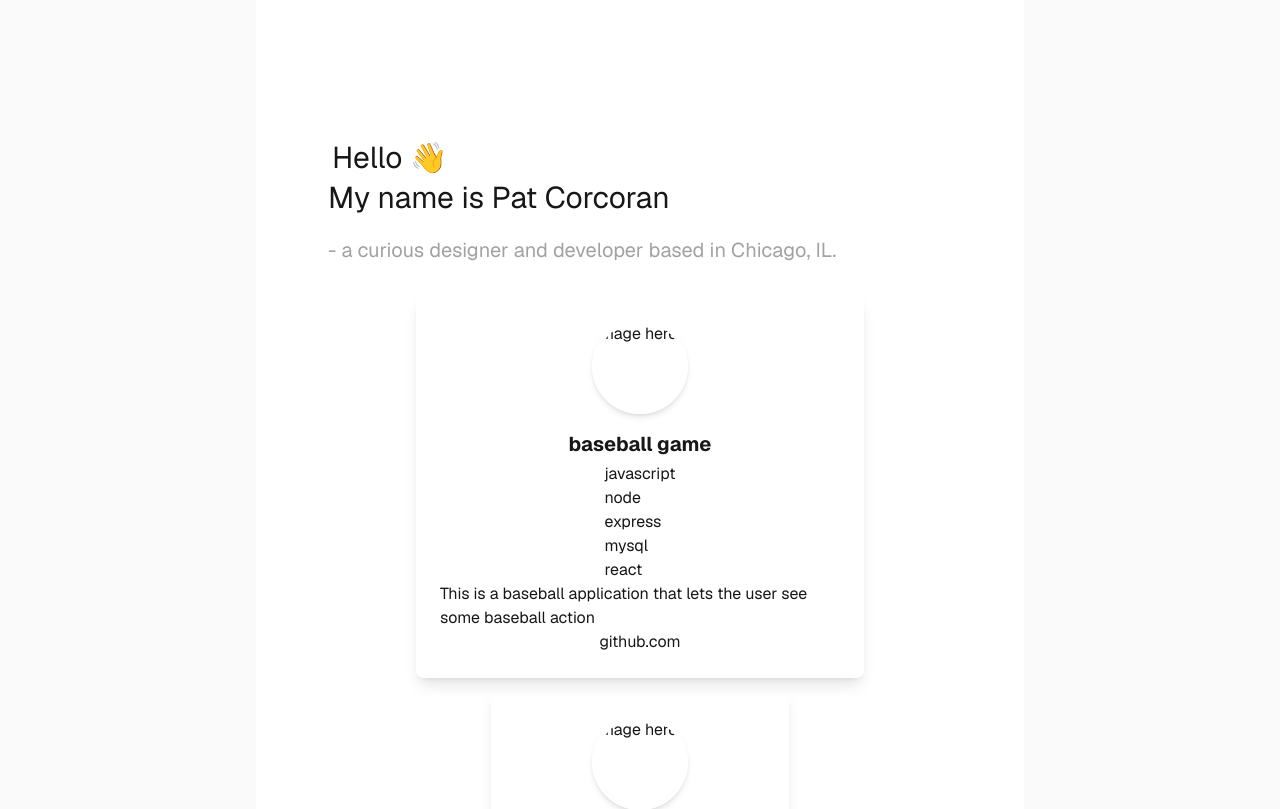
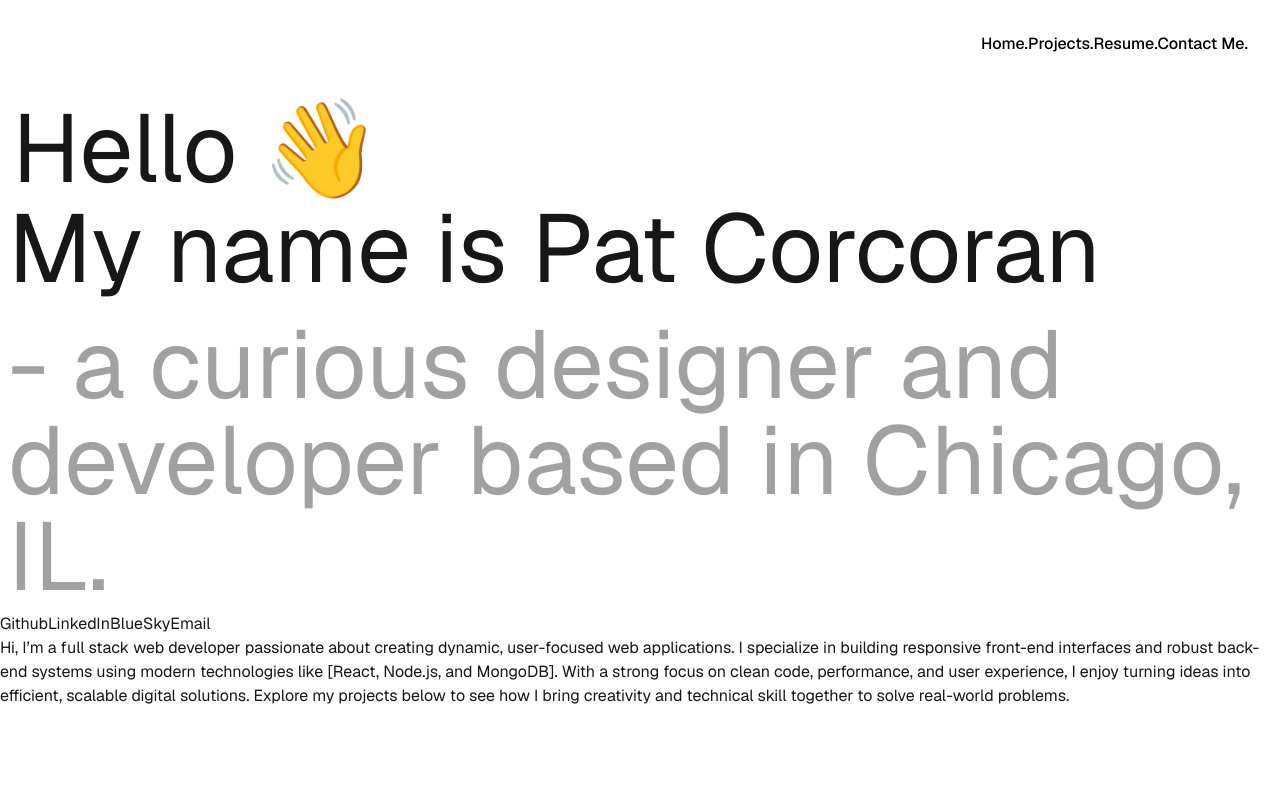
Before and after one commit to patrickcorcoran10/portfolio-2025, a Next.js app: page / in a window 1280 px wide. Shown: the top 809 px of the page. Built offline with nearby package versions, Linux system fonts and the light colour scheme.

Commit message:
header adn others added not styled

```diff
--- /dev/null
+++ b/app/components/Button.tsx
@@ -0,0 +1,33 @@
+'use client'
+import React from "react";
+// import { useTheme } from "next-themes";
+// import data from "../../data/portfolio.json";
+
+const Button = ({ children, type, onClick, classes }) => {
+//   const { theme } = useTheme();
+  if (type === "primary") {
+    return (
+      <button
+        onClick={onClick}
+        type="button"
+        className={`text-sm tablet:text-base p-1 laptop:p-2 m-1 laptop:m-2 rounded-lg
+        }  transition-all duration-300 ease-out first:ml-0 hover:scale-105 active:scale-100 link
+
+        ${classes}`}
+      >
+        {children}
+      </button>
+    );
+  }
+  return (
+    <button
+      onClick={onClick}
+      type="button"
+      className={`text-sm tablet:text-base p-1 laptop:p-2 m-1 laptop:m-2 rounded-lg flex items-center transition-all ease-out duration-300  hover:scale-105 active:scale-100  tablet:first:ml-0  ${classes} link`}
+    >
+      {children}
+    </button>
+  );
+};
+
+export default Button;
--- /dev/null
+++ b/app/components/Header.tsx
@@ -0,0 +1,46 @@
+'use client'
+import {useRouter} from 'next/navigation';
+// import React, { useEffect, useState } from "react";
+
+const Header = () => {
+    const router = useRouter();
+    // const [mounted, setMounted] = useState(false)
+
+    // useEffect(() => {
+    //     setMounted(true);
+    // }, []);
+    return (
+        <header className="w-full min-h-40px bg-white text-black justify-end p-8">
+            <div className="flex justify-end">
+
+                <h1
+                    onClick={() => router.push("/")}
+                    className="font-medium cursor-pointer mob:p-2  pr-10px pl-10px "
+                >
+                    Home.
+                </h1>
+                <h1
+                    onClick={() => router.push("/")}
+                    className="font-medium cursor-pointer mob:p-2  pr-10px pl-10px"
+                >
+                    Projects.
+                </h1>
+                <h1
+                    onClick={() => router.push("/")}
+                    className="font-medium cursor-pointer mob:p-2  p-10px "
+                >
+                    Resume.
+                </h1>
+                <h1
+                    onClick={() => router.push("/")}
+                    className="font-medium cursor-pointer mob:p-2  p-10px  "
+                >
+                    Contact Me.
+                </h1>
+            </div>
+
+        </header>
+    )
+}
+
+export default Header;
--- /dev/null
+++ b/app/components/Introduction.tsx
@@ -0,0 +1,11 @@
+const Introduction = () => {
+    return (
+        <div>
+            <p>
+                Hi, I’m a full stack web developer passionate about creating dynamic, user-focused web applications. I specialize in building responsive front-end interfaces and robust back-end systems using modern technologies like [React, Node.js, and MongoDB]. With a strong focus on clean code, performance, and user experience, I enjoy turning ideas into efficient, scalable digital solutions. Explore my projects below to see how I bring creativity and technical skill together to solve real-world problems.
+            </p>
+        </div>
+    )
+}
+
+export default Introduction
--- /dev/null
+++ b/app/components/SocialLinks.tsx
@@ -0,0 +1,43 @@
+"use client"
+import React from "react";
+import Button from "./Button";
+
+// import yourData from "../../data/portfolio.json";
+
+const Socials = () => {
+    const socials = [
+         {
+
+            "title": "Github",
+            "link": "https://github.com/patrickcorcoran10"
+        },
+        {
+
+            "title": "LinkedIn",
+            "link": "https://www.linkedin.com/in/patrick-corcoran-software/"
+        },
+        {
+
+            "title": "BlueSky",
+            "link": "https://bsky.app/profile/patrickcorcoran.bsky.social"
+        },
+        {
+
+            "title": "Email",
+            "link": "mailto:patrickcorcoran10@gmail.com"
+        }
+    ]
+
+
+  return (
+    <div className={`flex flex-wrap mob:flex-nowrap link`}>
+      {socials.map((social, index) => (
+        // <Button key={index} onClick={() => window.open(social.link)}>
+          <a key={index} href={social.link} target="_blank">{social.title}</a>
+        // </Button>
+      ))}
+    </div>
+  );
+};
+
+export default Socials;
--- a/app/components/jumbotron.tsx
+++ b/app/components/jumbotron.tsx
@@ -11,11 +11,11 @@ const Jumbotron = () => {
   }, []);
   return (
 <div className={`w-full p-2 mob:p-4 rounded-lg transition-all ease-out duration-300`}>
-    <h1 className="text-3xl tablet:text-6xl laptop:text-6xl laptopl:text-8xl p-1 tablet:p-2 text-bold w-4/5 mob:w-full laptop:w-4/5">
+    <h1 className="text-8xl tablet:text-6xl laptop:text-8xl laptop:text-8xl p-1 tablet:p-2 text-bold w-4/5 mob:w-full laptop:w-4/5">
         Hello 👋
     </h1>
-    <h1 className="text-3xl">My name is Pat Corcoran</h1>
-        <p className="mt-5 opacity-40 text-xl">
+    <h1 className="text-8xl">My name is Pat Corcoran</h1>
+        <p className="mt-5 opacity-40 text-8xl">
             - a curious designer and developer based in Chicago, IL.
         </p>
     </div>
--- a/app/page.tsx
+++ b/app/page.tsx
@@ -1,5 +1,8 @@
 import Jumbotron from "./components/jumbotron";
 import ProjectCard from './components/ProjectCard';
+import Introduction  from "./components/Introduction";
+import Header from "./components/Header"
+import SocialLinks from './components/SocialLinks'
 
 const projects = [
   {
@@ -18,11 +21,14 @@ const projects = [
 
 export default function Home() {
   return (
-    <div className="flex min-h-screen items-center justify-center bg-zinc-50 font-sans dark:bg-black">
-      <main className="flex min-h-screen w-full max-w-3xl flex-col items-center justify-between py-32 px-16 bg-white dark:bg-black sm:items-start">
+    <div className="flex w-full items-left justify-left bg-zinc-50 font-sans dark:bg-black flex-col">
+      <Header/>
+      <main className="flex min-h-screen w-full flex-col items-left justify-start bg-white dark:bg-black sm:items-start">
         <Jumbotron/>
+        <SocialLinks/>
+        <Introduction/>
         <div className="min-h-screen bg-black-100 flex flex-wrap
-        justify-center items-center p-4">
+        justify-center items-center p-4 flex-row">
         {projects.map((project, i) => (
           <ProjectCard
             key={i}
```
